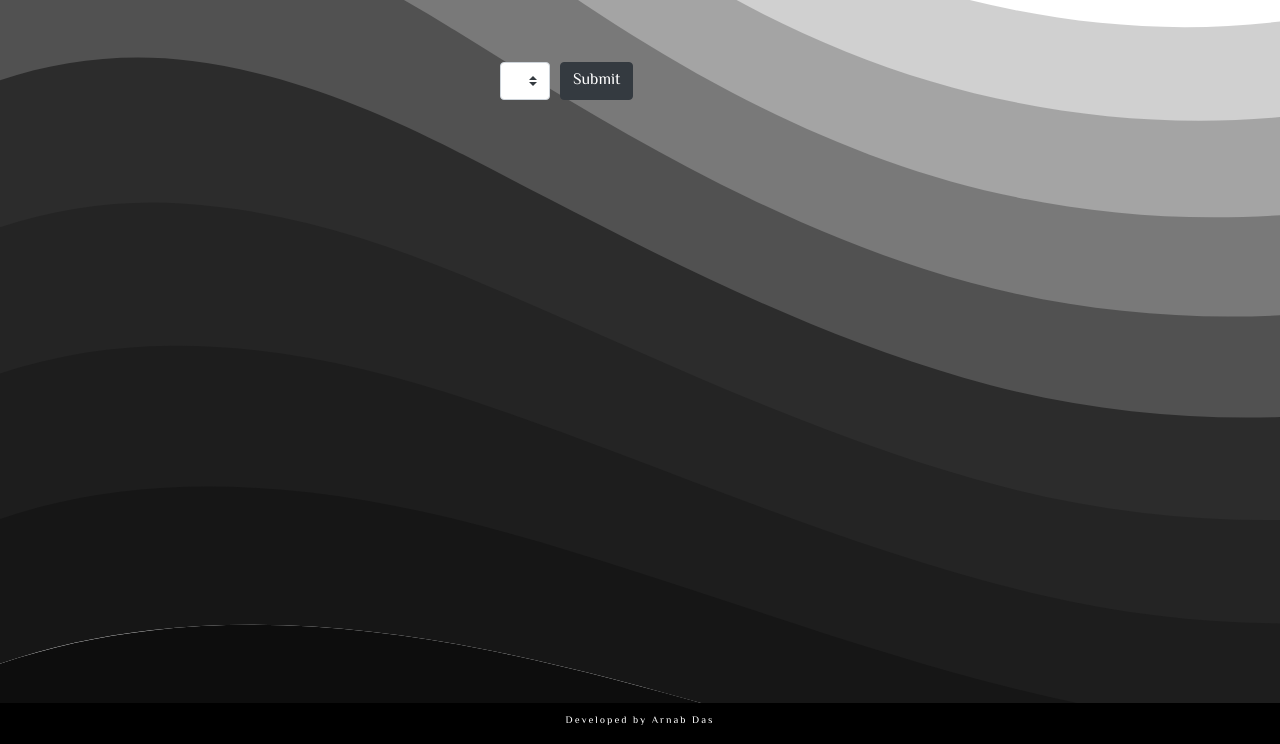
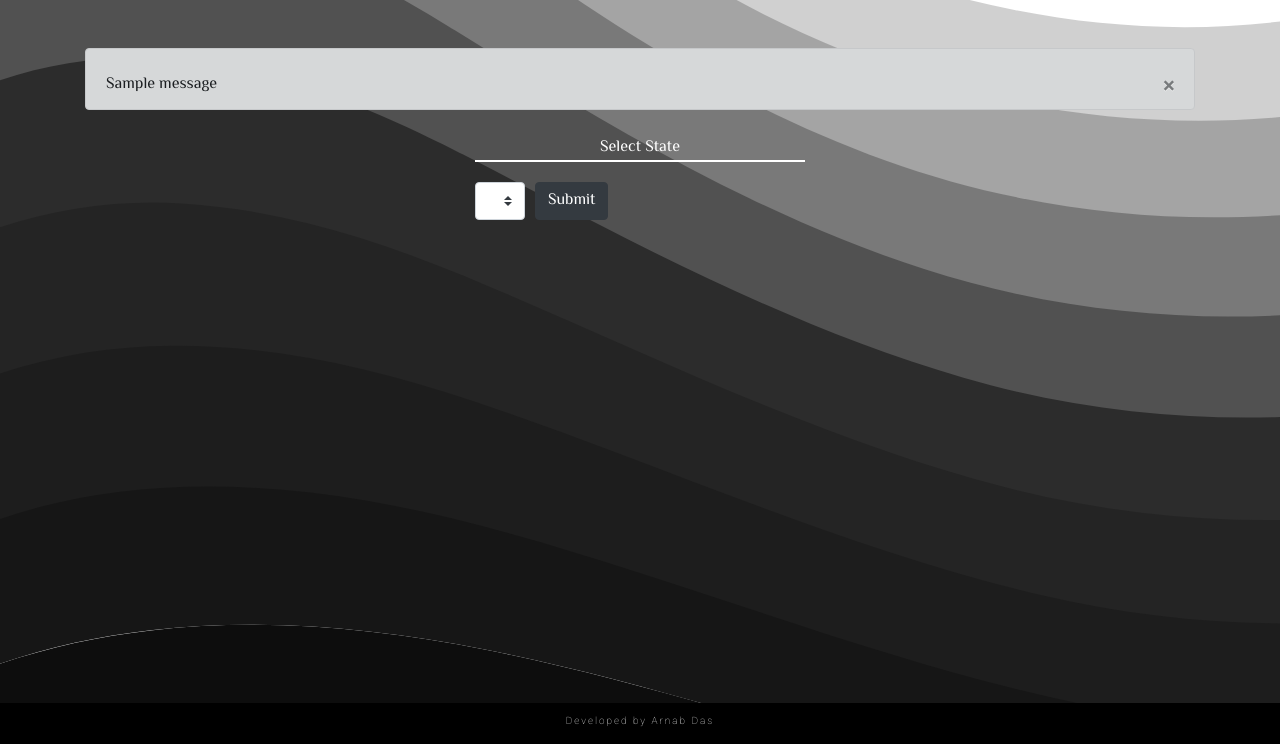
Before and after one commit to arnabdas95/Covid_19, a Django app: page / in a window 1280 px wide. Shown: the part 56-800 px from the top of the page. Run offline with Django 3.2, Linux system fonts and the light colour scheme; tables that the repository leaves empty hold one stand-in row (values such as "Sample post"); one stand-in notice (Sample message) is shown; lists and menus that the app fills with data are empty; some libraries are stand-ins or nearby versions.

Commit message:
fix return none in details. view add html design

```diff
--- a/Covid19/CoronaUpdater/static/CoronaUpdater/css/style.css
+++ b/Covid19/CoronaUpdater/static/CoronaUpdater/css/style.css
@@ -8,19 +8,25 @@ font-family: 'El Messiri', sans-serif !important;
 .box{
  margin: auto;
    right: 0px;
-  width: 300px;
+  max-width: 350px;
   padding: 10px;
+  width:100%;
 
 
 }
-select{
-font-size:10px;}
+
 .card-header{
-color:white  !important;}
+color:white  !important;
+}
 
 a{
 color:white !important;
 }
+
+.heading{
+color:white;
+text-align:center;
+border-bottom:2px solid white;}
 
 .footer {
 position:fixed;
@@ -34,4 +40,9 @@ position:fixed;
     color:white;
     padding-top:10px;
     text-align: center;
+   font-family: 'Roboto', sans-serif;
 }
+
+
+li{
+text-align:center !important}
--- a/Covid19/CoronaUpdater/templates/base.html
+++ b/Covid19/CoronaUpdater/templates/base.html
@@ -10,6 +10,7 @@
     <link rel="stylesheet" href="https://stackpath.bootstrapcdn.com/bootstrap/4.4.1/css/bootstrap.min.css" integrity="sha384-Vkoo8x4CGsO3+Hhxv8T/Q5PaXtkKtu6ug5TOeNV6gBiFeWPGFN9MuhOf23Q9Ifjh" crossorigin="anonymous">
 
     <title>Covid19</title>
+      <link href="https://fonts.googleapis.com/css2?family=Roboto:wght@100&family=Titillium+Web:wght@200&display=swap" rel="stylesheet">
       <link href="https://fonts.googleapis.com/css2?family=El+Messiri&display=swap" rel="stylesheet">
   </head>
   <body>
@@ -18,7 +19,20 @@
 </nav>
 
 <div class="container mt-5 ">
+
+{% if messages %}
+ <div class="alert alert-dark alert-dismissible fade show mt-5 pt-4"   role="alert"  >
+      {% for message in messages %}
+         {{ message }}
+     {% endfor %}
+        <button type="button" class="close  mt-3" data-dismiss="alert"  aria-label="Close">
+          <span aria-hidden="true">&times;</span>
+        </button>
+
+    </div>
+{% endif %}
     <div class="box">
+        <p class="heading">{%block heading%}{%endblock%}</p>
          {% block content %}
 {% endblock %}
 
--- a/Covid19/CoronaUpdater/templates/home.html
+++ b/Covid19/CoronaUpdater/templates/home.html
@@ -1,11 +1,15 @@
 
 
 {% extends 'base.html' %}
+{% block heading %}
+Select State
+{% endblock %}
+
 {% block content %}
 
   <form method="post"  action="details.html">
     {% csrf_token %}
-  <div class="form-row align-items-center" >
+  <div class="form-row align-items-center " >
     <div class="col-auto my-1 ">
       <label class="mr-sm-2 sr-only" for="inlineFormCustomSelect" >select state</label>
       <select class="custom-select mr-sm-2" id="inlineFormCustomSelect" name="st" >
--- a/Covid19/CoronaUpdater/views.py
+++ b/Covid19/CoronaUpdater/views.py
@@ -16,23 +16,32 @@ def home(request):
 
 
 def details(request):
-    global state, confirmed, area, val, active, recovered, deceased
+    global state, confirmed, area, val, active, recovered, deceased,data
 
     if request.method == 'POST' and 'state_name' in request.POST:
         state = request.POST.get("st")
+    if state == '':
+        messages.success(request, 'Cannot Fetch data! Please Try again')
+        return redirect('/')
+
     district = data[state]['districtData']
 
     if request.method == 'POST' and 'area_name' in request.POST:
         area = request.POST.get("area")
-
         confirmed = district[area]['confirmed']
         active = district[area]['active']
         deceased = district[area]['deceased']
         recovered = district[area]['recovered']
+        if area == 'none' or confirmed == 'none' or active == 'none' or deceased == 'none' or recovered == 'none':
+            messages.success(request, 'Cannot Fetch data! Try again.')
+            print(confirmed)
+            return redirect('/')
         val = 1
     else:
         val = 0
 
+
+
     return render(request, 'details.html',
                   {'state': state, 'area': area, 'district': district, 'confirmed': confirmed, 'active': active,
                    'deceased': deceased, 'recovered': recovered, 'val': val})
```
Also changed, not shown: Covid19/CoronaUpdater/templates/details.html (+11 -7 lines).
